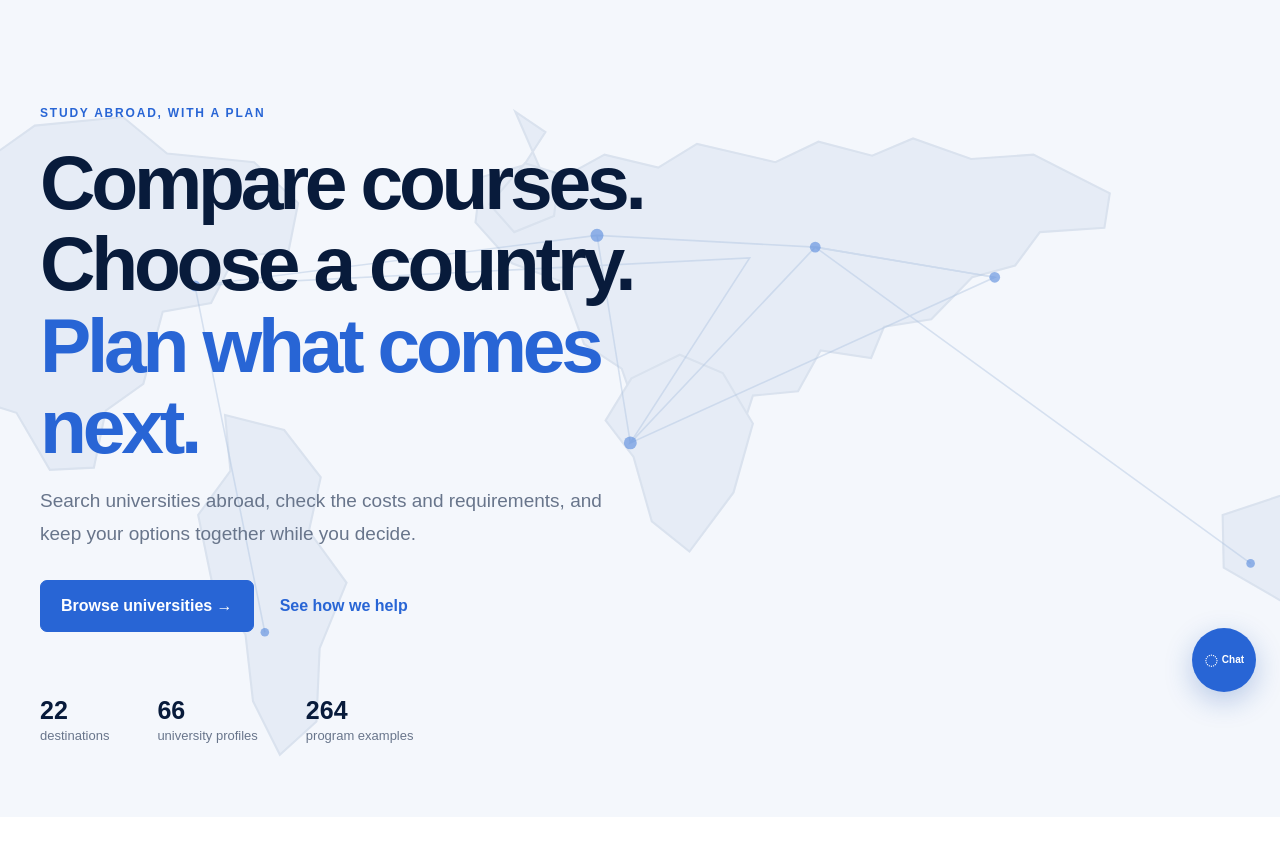
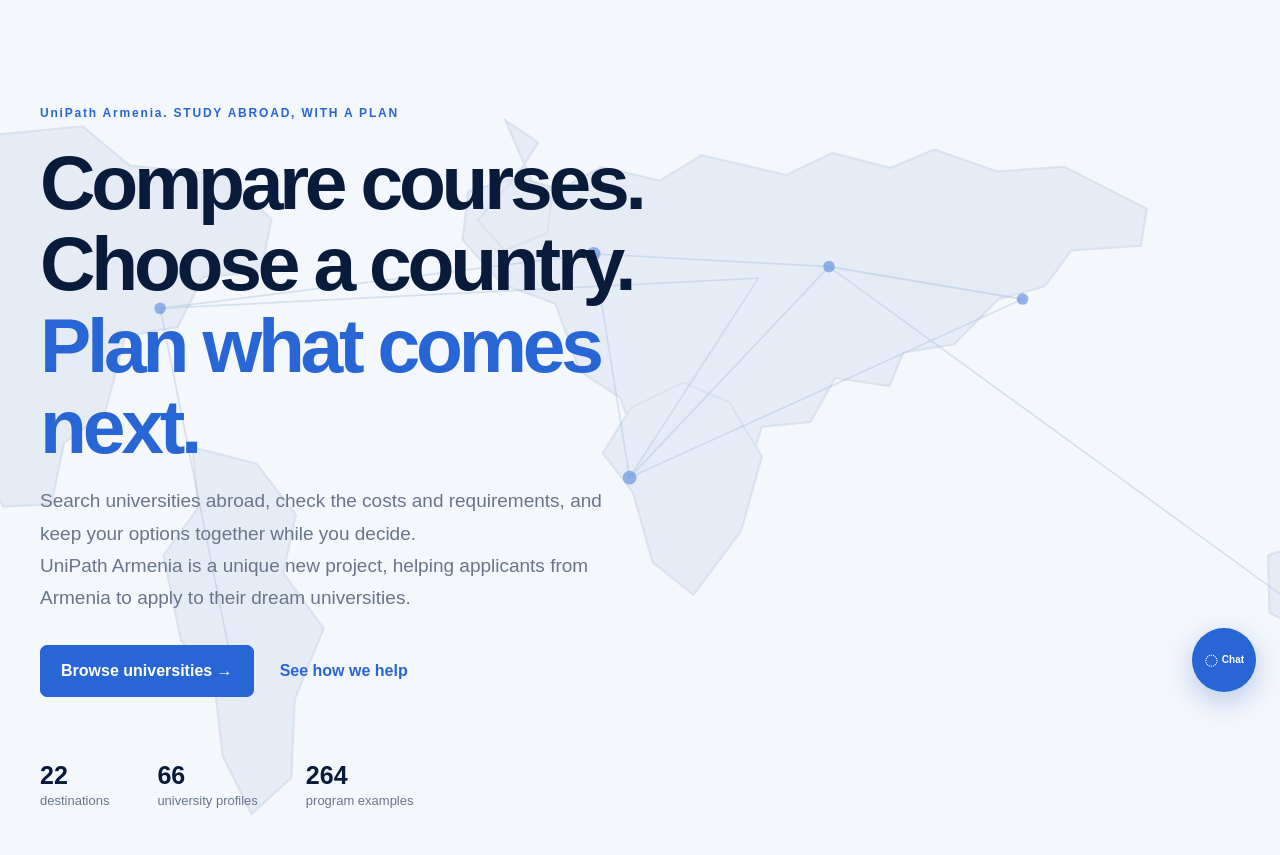
Before and after one commit to armanbalabekyan00-sys/unipatharmenia, a Flask app: page / in a window 1280 px wide. Shown: the part 84-939 px from the top of the page. Run offline with Flask 3, Linux system fonts and the light colour scheme; data that the repository does not hold is empty.

Commit message:
Update index.html

```diff
--- a/templates/index.html
+++ b/templates/index.html
@@ -1,12 +1,13 @@
 {% include '_head.html' %}
+<meta name="google-site-verification" content="FVunLXyQsbTcprFAVQ0jMtK9l-EI6MT3icI-Nh_biVE" />
 <body>
 {% include '_nav.html' %}
 <main>
     <section class="hero page-shell">
         <div class="hero-copy">
-            <div class="eyebrow">STUDY ABROAD, WITH A PLAN</div>
+            <div class="eyebrow">UniPath Armenia. STUDY ABROAD, WITH A PLAN</div>
             <h1>Compare courses.<br>Choose a country.<br><em>Plan what comes next.</em></h1>
-            <p class="hero-lede">Search universities abroad, check the costs and requirements, and keep your options together while you decide.</p>
+            <p class="hero-lede">Search universities abroad, check the costs and requirements, and keep your options together while you decide. <br> UniPath Armenia is a unique new project, helping applicants from Armenia to apply to their dream universities. </p>
             <div class="hero-actions"><a class="button" href="/universities">Browse universities →</a><a class="text-link" href="/services">See how we help</a></div>
             <div class="hero-trust hero-stats"><div class="hero-stat"><strong>{{ destinationCount }}</strong><span>destinations</span></div><div class="hero-stat"><strong>{{ universityCount }}</strong><span>university profiles</span></div><div class="hero-stat"><strong>{{ programExampleCount }}</strong><span>program examples</span></div></div>
         </div>
```
